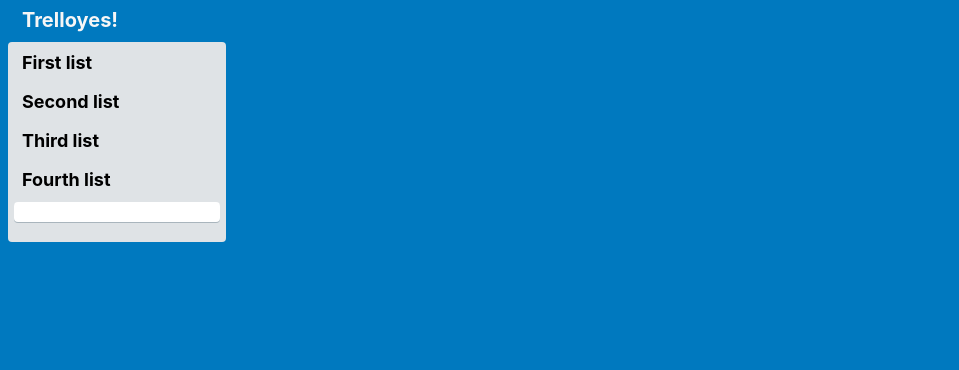
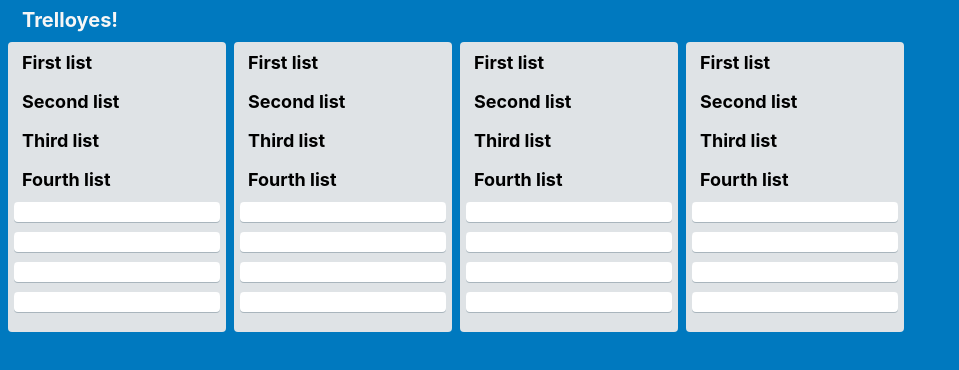
Before and after one commit to Az1rish/trelloyes, a React (Create React App) app: page / in a window 1280 px wide. Shown: the top 370 px of the page, without its empty margins (0-959 px from the left). Built offline with nearby package versions, Linux system fonts and the light colour scheme.

Commit message:
add correct number of lists to App component

```diff
--- a/src/App.js
+++ b/src/App.js
@@ -4,9 +4,9 @@
 
 function App() {
   const listArr = STORE.lists;
-  /* const title = listArr.map((_, i) =>
-    <h2 key={listArr[i].id}>{listArr[i].header}</h2>
-    )*/
+  const listNum = listArr.map((_, i) =>
+    <List key={listArr[i].id} />
+    )
 
   return (
     <main className="App">
@@ -14,7 +14,7 @@
         <h1>Trelloyes!</h1>
       </header>
       <div className="App-list">
-        <List />
+        {listNum}
       </div>
     </main>
   );
--- a/src/composition/Card.js
+++ b/src/composition/Card.js
@@ -1,6 +1,9 @@
 import React from 'react';
+import STORE from '../store';
 
 function Card(props) {
+    console.log(props);
+
     return (
         <div className="Card">
             <h3>{props.title}</h3>
--- a/src/composition/List.js
+++ b/src/composition/List.js
@@ -7,6 +7,9 @@
     const title = listArr.map((_, i) =>
     <h2 key={listArr[i].id}>{listArr[i].header}</h2>
     );
+    const keyNum = listArr.map((_, i) =>
+    <Card key ={listArr[i].id} />
+    )
     console.log(props);
     return (
         <section className="List">
@@ -14,7 +17,7 @@
                 {title}
             </header>
             <div className="List-cards">
-                <Card />
+                {keyNum}
             </div>
         </section>
     );
```
